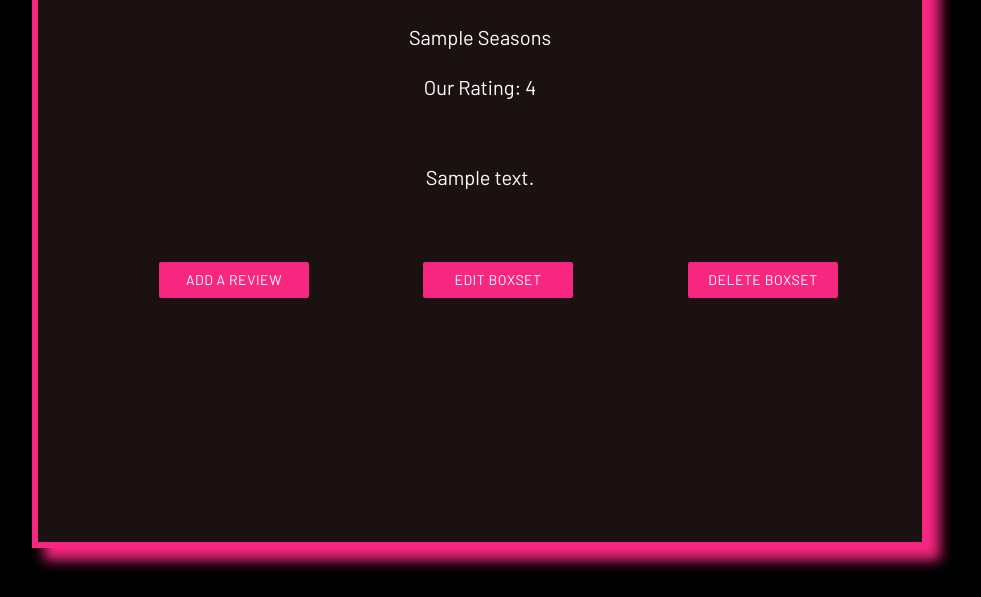
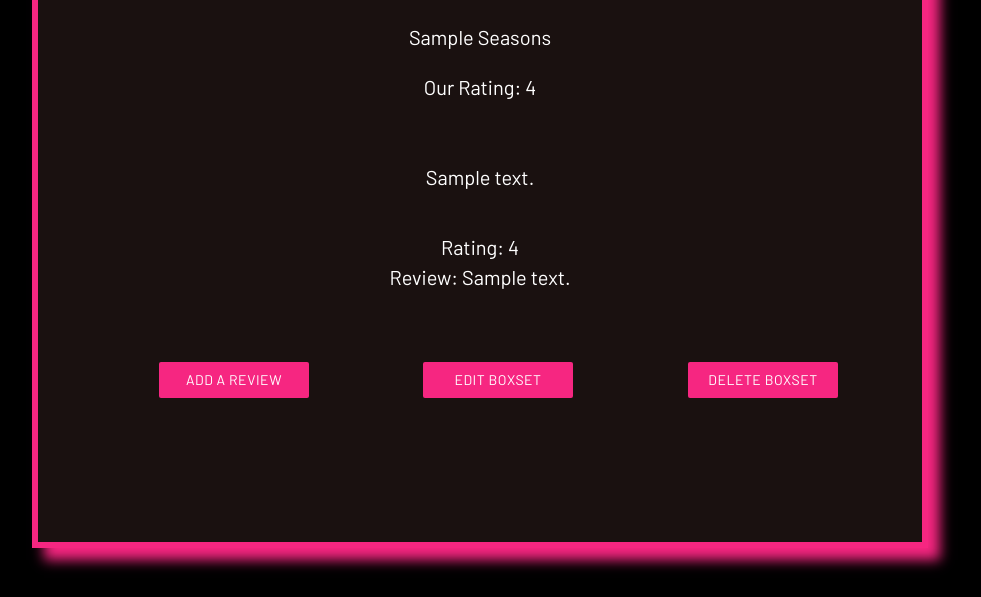
Before and after one commit to Leannald13/datacentric-milestoneproject, a Flask app: template templates/view.html in a window 1280 px wide. Shown: the part 932-1529 px from the top of the page, without its empty margins (168-1149 px from the left). Run offline with Flask 2, Linux system fonts and the light colour scheme; the template is opened without the code that fills it: most values are stand-ins (such as "Sample title", 1, 10 or a date in 2020); grey boxes marked "Sample" are stand-in pictures; some libraries are stand-ins or nearby versions.

Commit message:
added pagination function and add review function

```diff
--- a/app.py
+++ b/app.py
@@ -25,9 +25,9 @@ def home_page():
 def add_boxset():
     return render_template("addseries.html", addboxset=mongo.db.addboxset.find())
 
-@app.route('/add_review')
-def add_review():
-    return render_template("addseriesreview.html", userreviews=mongo.db.userreviews.find())
+@app.route('/add_review/<boxset_id>')
+def add_review(boxset_id):
+    return render_template("addseriesreview.html", userreviews=mongo.db.userreviews.find(), boxset_id=boxset_id)
 
 @app.route('/all_boxsets')
 def all_boxsets(offset=0, per_page=9):
@@ -37,7 +37,7 @@ def all_boxsets(offset=0, per_page=9):
     pagination = Pagination(offset=offset, page=page, per_page=per_page, total=total, css_framework='materialize')
     boxsets_per_page = 9
     num_pages = boxsets_per_page
-    return render_template('allseries.html', addboxset=mongo.db.addboxset.find().sort('boxset_title', pymongo.ASCENDING),
+    return render_template('allseries.html', addboxset=mongo.db.addboxset.find().skip(offset).limit(9).sort('boxset_title', pymongo.ASCENDING),
     page=page, per_page=per_page, pagination=pagination, allboxsets=allboxsets,
     boxsets_per_page=boxsets_per_page, num_pages=num_pages)
 
@@ -57,15 +57,16 @@ def insert_boxset():
     return redirect(url_for('all_boxsets'))
 
 
-@app.route('/insert_review', methods=["GET", "POST"])
-def insert_review():
+@app.route('/insert_review/<boxset_id>', methods=["GET", "POST"])
+def insert_review(boxset_id):
     userreviews = mongo.db.userreviews
     review = {
         "review_rating": request.form.get("review_rating"),
         "review_message": request.form.get("review_message"),
+        "boxset_id": boxset_id
     }
     userreviews.insert_one(review)
-    return redirect(url_for('add_review'))
+    return redirect(url_for('view_boxset', cards_id=boxset_id))
 
 
 @app.route('/edit_boxset/<boxset_id>')
@@ -101,7 +102,9 @@ def update_boxset(boxset_id):
 def view_boxset(cards_id):
     addboxset = mongo.db.addboxset
     cards = addboxset.find_one({"_id": ObjectId(cards_id)})
-    return render_template('view.html', cards=cards)
+    reviews = mongo.db.userreviews.find({"boxset_id": cards_id})
+    print(reviews)
+    return render_template('view.html', cards=cards, reviews=reviews)
 
 
 
--- a/templates/addseriesreview.html
+++ b/templates/addseriesreview.html
@@ -7,7 +7,7 @@
 
 <div class="row addseriesbackground ">
     <div class="minibox4">
-            <form action="{{url_for('insert_review')}}" method="POST" class="col s12">
+            <form action="{{url_for('insert_review', boxset_id=boxset_id)}}" method="POST" class="col s12">
             <h3 class="addseriesheading">Add A Review</h3>
 
         <div class="row">
--- a/templates/view.html
+++ b/templates/view.html
@@ -28,9 +28,15 @@
 			<div class="col s12 heading">
 				<p class="viewtextsummary">{{cards.boxset_summary}}</p>
 			</div>
+            {% for review in reviews %}
+            <div class="row">
+			<div class="col s12 heading">
+				<p class="viewtextsummary">Rating: {{review.review_rating}} <br> Review: {{review.review_message}}</p>
+			</div>
+            {%endfor%}
         <div class="row">
         <div class="col s12 heading">
-        <a href="{{url_for('add_review')}}" class="waves-effect waves-light btn button-view hvr-hang">Add A Review</a>
+        <a href="{{url_for('add_review', boxset_id=cards._id)}}" class="waves-effect waves-light btn button-view hvr-hang">Add A Review</a>
 		<a href="{{url_for('edit_boxset', boxset_id=cards._id)}}" class="waves-effect waves-light btn button-view hvr-hang">Edit Boxset</a>
         <a href="{{url_for('delete_boxset', cards_id=cards._id)}}" class="waves-effect waves-light btn button-view hvr-hang">Delete Boxset</a>
 	</div>
```
Also changed, not shown: templates/allseries.html (+2 -11 lines), static/js/navbar.js (deleted).
